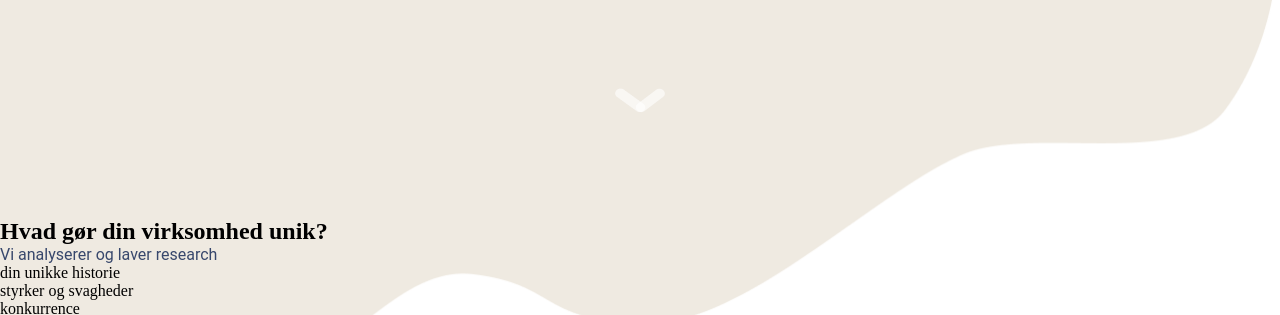
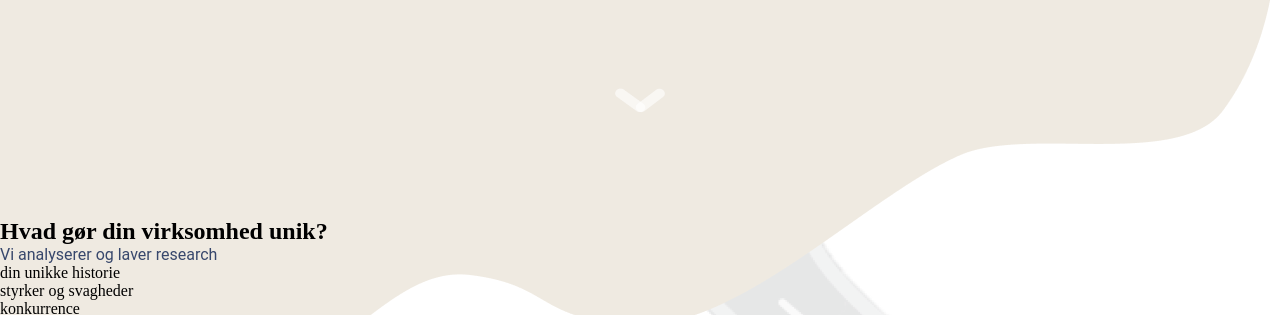
Before and after one commit to majdal01/storymedia, a plain HTML site: page branding-proces.html in a window 1280 px wide. Shown: the part 493-808 px from the top of the page. Drawn offline with Linux system fonts and the light colour scheme.

Commit message:
Opdatering af baggrund på Branding Proces

```diff
--- a/css/style.scss
+++ b/css/style.scss
@@ -12,7 +12,7 @@
 /*Branding - hero område */
 
 .branding-main{
-    background-image: url('../img/BGtop.png');
+    background-image: url('../img/Brandingbaggrund.png');
     background-size: contain;
     background-position: top;
     background-repeat: no-repeat;
```
Also changed, not shown: css/style.css, img/Brandingbaggrund.png (added), 1 other file.
